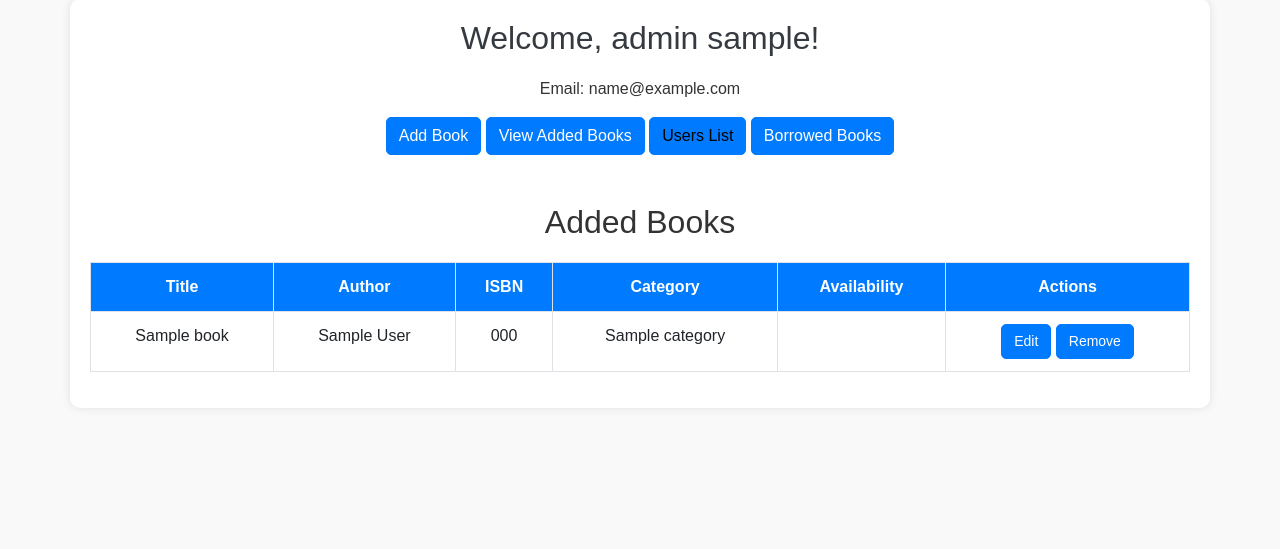
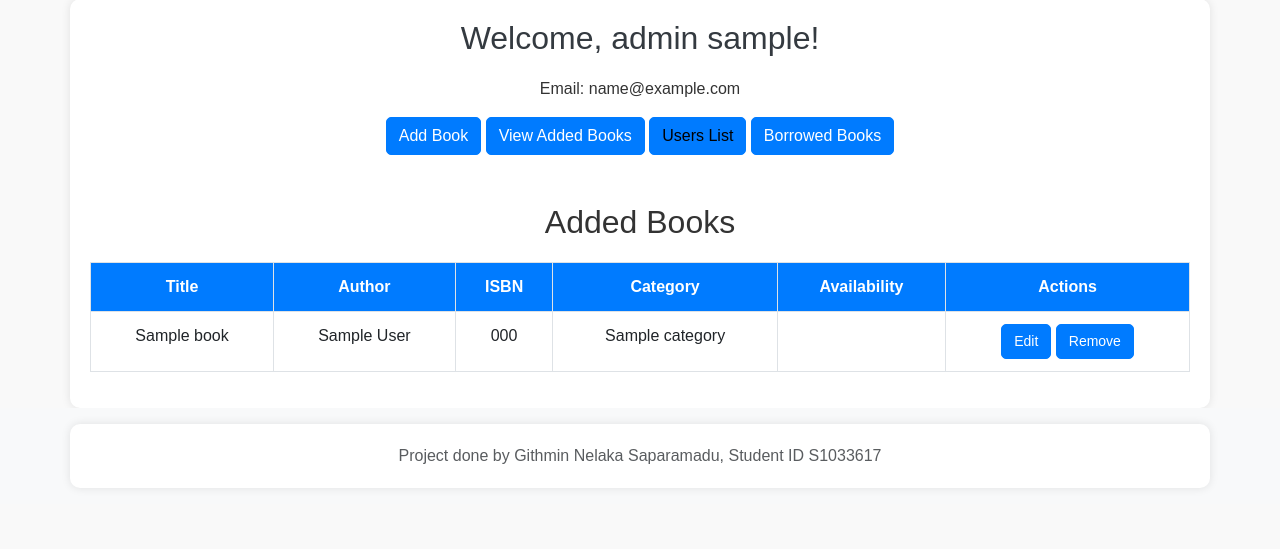
Before and after one commit to saranga97/LibraryManagemntSystem-Django-python, a Django app: template templates/admin_dashboard.html in a window 1280 px wide. Shown: the part 67-616 px from the top of the page. Run offline with Django 5.2, Linux system fonts and the light colour scheme; the template is opened without the code that fills it: most values are stand-ins (such as "Sample title", 1, 10 or a date in 2020); some libraries are stand-ins or nearby versions.

Commit message:
added student details

```diff
--- a/templates/admin_dashboard.html
+++ b/templates/admin_dashboard.html
@@ -377,7 +377,11 @@
 </table>
 
     </div>
-
+     <footer class="footer mt-auto py-3 bg-light">
+        <div class="container text-center">
+            <span class="text-muted">Project done by Githmin Nelaka Saparamadu, Student ID S1033617</span>
+        </div>
+    </footer>
     <!-- Bootstrap JS (optional) -->
     <script src="https://cdnjs.cloudflare.com/ajax/libs/twitter-bootstrap/5.3.0/js/bootstrap.bundle.min.js"></script>
 {% endblock %}
```
